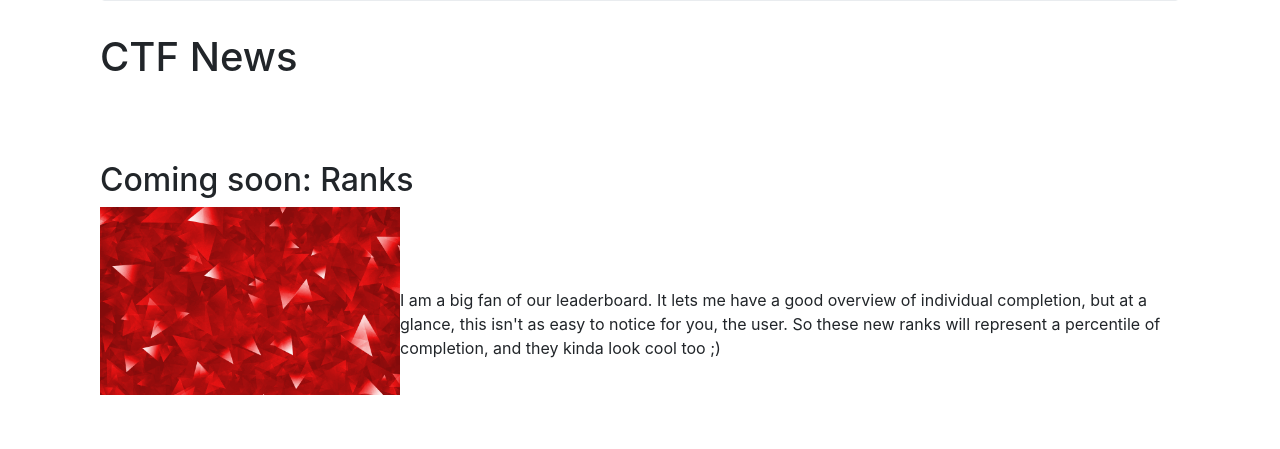
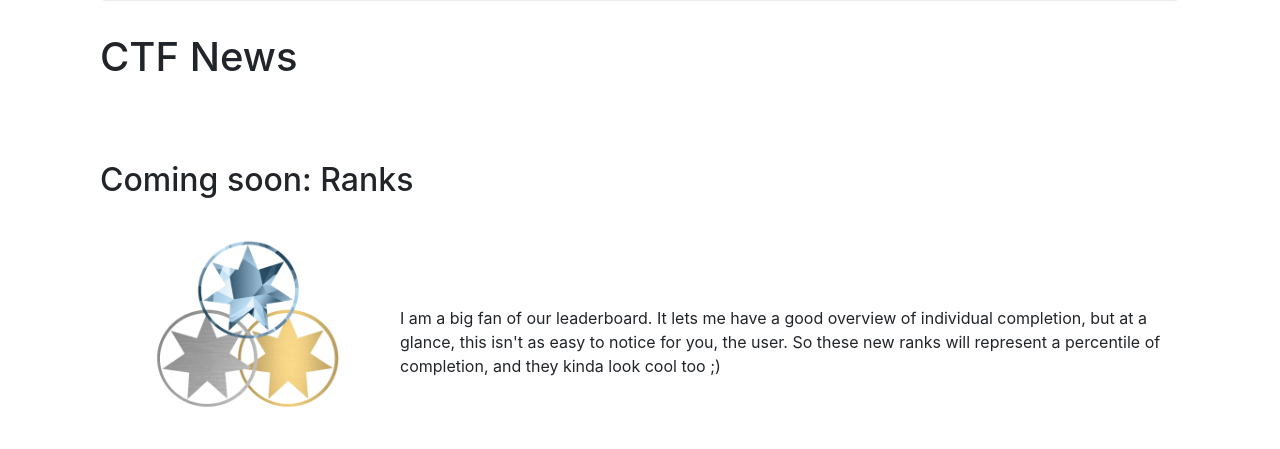
Before and after one commit to pattyjogal/wy_ctf_website, a Django app: template wy_ctf_website/templates/pages/home.html in a window 1280 px wide. Shown: the part 351-800 px from the top of the page. Run offline with Django 3.2, Linux system fonts and the light colour scheme; the template is opened without the code that fills it, so the values that code supplies are empty; parts of the project's set-up code (start-up, migrations or seed data) failed here and were passed over; some libraries are stand-ins or nearby versions.

Commit message:
Stratic hotfix

```diff
--- a/wy_ctf_website/templates/pages/home.html
+++ b/wy_ctf_website/templates/pages/home.html
@@ -25,7 +25,7 @@
     <div style="width: 100%; display: table;">
       <div style="display: table-row">
         <div style="display: table-cell">
-        <img style="width: 300px;" src="{% static 'images/ruby-bg.png' %}">
+        <img style="width: 300px;" src="{% static 'images/rank_promo@3x.png' %}">
           </div>
         <div style="display: table-cell">I am a big fan of our leaderboard. It lets me have a good overview of individual completion, but at a
         glance, this isn't as easy to notice for you, the user. So these new ranks will represent a percentile of completion,
--- a/wy_ctf_website/templates/users/user_list.html
+++ b/wy_ctf_website/templates/users/user_list.html
@@ -18,7 +18,7 @@
         background-image: linear-gradient(
     to right,
     rgba(255,255,255, 255),
-    rgba(255,255,255, 0)), url("{% static user|rank_bg %}");
+    rgba(255,255,255, 0)), url("/static{% static user|rank_bg %}");
         background-size: 100%;
 
       }
```
